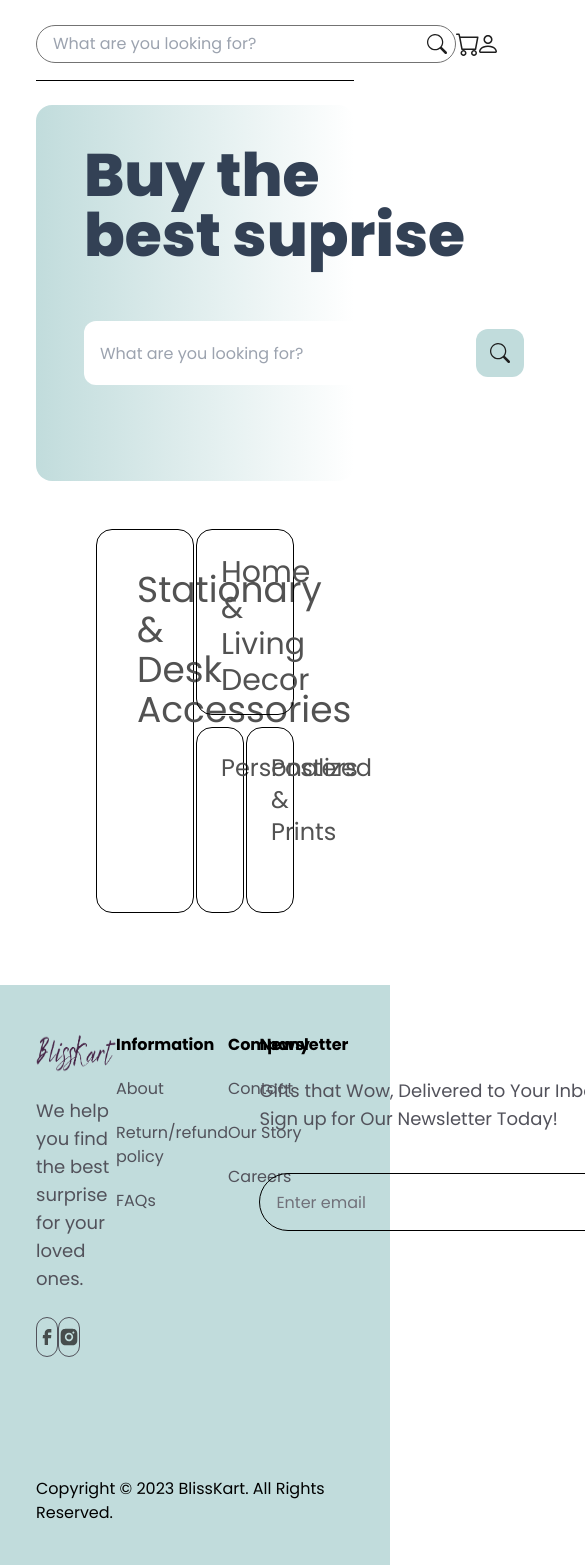
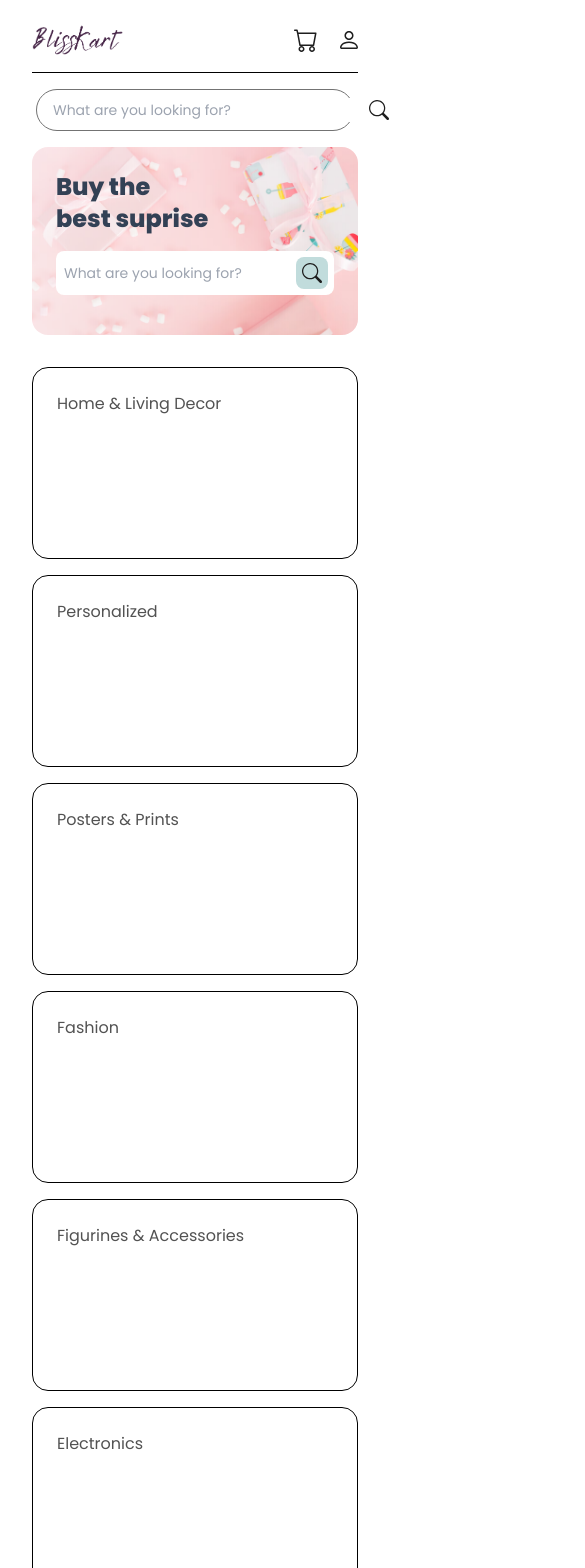
Before and after one commit to shayanbagchi/blisskart, a React (Create React App) app: page / in a window 390 px wide. Shown: the top 1568 px of the page, 585 px wide, since content can reach past the window. Built offline with nearby package versions, Linux system fonts and the light colour scheme.

Commit message:
Added responsive

```diff
--- a/src/components/catagories.component.jsx
+++ b/src/components/catagories.component.jsx
@@ -1,26 +1,40 @@
-import React from 'react'
+import React from "react";
 
 function Catagories() {
   return (
-    <div className='flex justify-between mx-24 my-6'>
-        <div className='flex w-[49.5%] h-[384px] border border-black rounded-2xl cursor-pointer hover:scale-[101%] transform transition-transform'>
-          <p className='m-10 text-neutral-600 text-4xl'>Stationary & <br/> Desk Accessories</p>
+    <div className="flex flex-col md:flex-row justify-between mx-8 md:mx-16 lg:mx-24 my-4">
+      {/* <div className='flex w-full md:w-[49%] lg:w-[49.5%] h-[192px] md:h-80 xl:h-[384px] border border-black rounded-2xl cursor-pointer hover:scale-[101%] transform transition-transform'>
+          <p className='m-6 text-neutral-600 md:text-xl xl:text-2xl'>Stationary & <br/> Desk Accessories</p>
+        </div> */}
+
+      <div className="flex flex-col justify-between w-full md:w-[49%] lg:w-[49.5%] md:h-80 xl:h-[384px]">
+        <div className="h-[192px] md:h-[156px] xl:h-[186px] mt-4 md:mt-0 border border-black rounded-2xl cursor-pointer hover:scale-[101%] transform transition-transform">
+          <p className="m-6 text-neutral-600">Home & Living Decor</p>
         </div>
-        <div className='flex flex-col justify-between w-[49.5%] h-[384px]'>
-            <div className='h-[186px] border border-black rounded-2xl cursor-pointer hover:scale-[101%] transform transition-transform'>
-              <p className='m-6 text-neutral-600 text-3xl'>Home & Living Decor</p>
-            </div>
-            <div className='flex justify-between h-[186px]'>
-                <div className='w-[49%] border border-black rounded-2xl cursor-pointer hover:scale-[102%] transform transition-transform'>
-                  <p className='m-6 text-neutral-600 text-2xl'>Personalized</p>
-                </div>
-                <div className='w-[49%] border border-black rounded-2xl cursor-pointer hover:scale-[102%] transform transition-transform'>
-                  <p className='m-6 text-neutral-600 text-2xl'>Posters & Prints</p>
-                </div>
-            </div>
+        <div className="flex flex-col md:flex-row justify-between">
+          <div className="w-full md:w-[48.5%] lg:w-[49%] h-[192px] md:h-[156px] xl:h-[186px] mt-4 md:mt-0 border border-black rounded-2xl cursor-pointer hover:scale-[102%] transform transition-transform">
+            <p className="m-6 text-neutral-600">Personalized</p>
+          </div>
+          <div className="w-full md:w-[48.5%] lg:w-[49%] h-[192px] md:h-[156px] xl:h-[186px] mt-4 md:mt-0 border border-black rounded-2xl cursor-pointer hover:scale-[102%] transform transition-transform">
+            <p className="m-6 text-neutral-600">Posters & Prints</p>
+          </div>
         </div>
+      </div>
+      <div className="flex flex-col justify-between w-full md:w-[49%] lg:w-[49.5%] md:h-80 xl:h-[384px]">
+        <div className="flex flex-col md:flex-row justify-between">
+          <div className="w-full md:w-[48.5%] lg:w-[49%] h-[192px] md:h-[156px] xl:h-[186px] mt-4 md:mt-0 border border-black rounded-2xl cursor-pointer hover:scale-[102%] transform transition-transform">
+            <p className="m-6 text-neutral-600">Fashion</p>
+          </div>
+          <div className="w-full md:w-[48.5%] lg:w-[49%] h-[192px] md:h-[156px] xl:h-[186px] mt-4 md:mt-0 border border-black rounded-2xl cursor-pointer hover:scale-[102%] transform transition-transform">
+            <p className="m-6 text-neutral-600">Figurines & Accessories</p>
+          </div>
+        </div>
+        <div className="h-[192px] md:h-[156px] xl:h-[186px] mt-4 md:mt-0 border border-black rounded-2xl cursor-pointer hover:scale-[101%] transform transition-transform">
+          <p className="m-6 text-neutral-600">Electronics</p>
+        </div>
+      </div>
     </div>
-  )
+  );
 }
 
-export default Catagories
+export default Catagories;
--- a/src/components/footer.component.jsx
+++ b/src/components/footer.component.jsx
@@ -5,64 +5,64 @@ import { ReactComponent as Instagram } from "../assets/ri_instagram.svg";
 
 function Footer() {
   return (
-    <>
-      <div className="flex px-9 md:px-24 mt-12 bg-magic">
-        <div className="flex flex-col w-[30%] pt-12">
+    <div className="px-8 md:px-16 xl:px-24 md:mt-4 bg-magic">
+      <div className="flex flex-col md:flex-row">
+        <div className="flex flex-col shrink-0 w-full md:w-[30%] pt-12">
           <div>
-            <img src={Logo} alt="Logo" className="h-10 w-auto" />
-            <p className="mt-6 text-lg text-zinc-600">
+            <img src={Logo} alt="Logo" className="h-8 md:h-10 w-auto" />
+            <p className="mt-6 text-sm xl:text-base text-zinc-600">
               We help you find the best <br /> surprise for your loved ones.
             </p>
           </div>
-          <div className="flex justify-between w-1/4 my-6">
-            <div className="flex items-center justify-center w-10 h-10 border border-zinc-600 rounded-full cursor-pointer hover:scale-[105%] transform transition-transform">
+          <div className="flex mt-6 mb-2">
+            <div className="flex items-center justify-center w-8 h-8 md:w-9 md:h-9 xl:w-10 xl:h-10 mr-4 md:mr-6 border border-zinc-600 rounded-full cursor-pointer hover:scale-[105%] transform transition-transform">
               <Facebook />
             </div>
-            <div className="flex items-center justify-center w-10 h-10 border border-zinc-600 rounded-full cursor-pointer hover:scale-[105%] transform transition-transform">
+            <div className="flex items-center justify-center w-8 h-8 md:w-9 md:h-9 xl:w-10 xl:h-10 border border-zinc-600 rounded-full cursor-pointer hover:scale-[105%] transform transition-transform">
               <Instagram />
             </div>
           </div>
         </div>
-        <div className="flex justify-around w-[30%] pt-12">
-          <div className="flex flex-col">
-            <p className="font-bold">Information</p>
-            <p className="mt-5 text-zinc-600 cursor-pointer hover:text-zinc-800">About</p>
-            <p className="mt-5 text-zinc-600 cursor-pointer hover:text-zinc-800">Return/refund policy</p>
-            <p className="mt-5 text-zinc-600 cursor-pointer hover:text-zinc-800">FAQs</p>
+        <div className="flex flex-col xl:flex-row xl:justify-evenly shrink-0 w-full md:w-[30%] md:px-6 lg:px-10 xl:px-0 ">
+          <div className="flex flex-col mt-6 md:mt-12">
+            <p className="font-bold text-sm xl:text-base">Information</p>
+            <p className="mt-2 text-sm xl:text-base text-zinc-600 cursor-pointer hover:text-zinc-800">About</p>
+            <p className="mt-2 text-sm xl:text-base text-zinc-600 cursor-pointer hover:text-zinc-800">Return/refund policy</p>
+            <p className="mt-2 text-sm xl:text-base text-zinc-600 cursor-pointer hover:text-zinc-800">FAQs</p>
           </div>
-          <div className="flex flex-col">
-            <p className="font-bold">Company</p>
-            <p className="mt-5 text-zinc-600 cursor-pointer hover:text-zinc-800">Contact</p>
-            <p className="mt-5 text-zinc-600 cursor-pointer hover:text-zinc-800">Our Story</p>
-            <p className="mt-5 text-zinc-600 cursor-pointer hover:text-zinc-800">Careers</p>
+          <div className="flex flex-col mt-6 md:mt-12">
+            <p className="font-bold text-sm xl:text-base">Company</p>
+            <p className="mt-2 text-sm xl:text-base text-zinc-600 cursor-pointer hover:text-zinc-800">Contact</p>
+            <p className="mt-2 text-sm xl:text-base text-zinc-600 cursor-pointer hover:text-zinc-800">Our Story</p>
+            <p className="mt-2 text-sm xl:text-base text-zinc-600 cursor-pointer hover:text-zinc-800">Careers</p>
           </div>
         </div>
-        <div className="flex flex-col pl-12 pt-12">
+        <div className="flex flex-col w-full md:w-[40%] mt-6 md:mt-12 xl:pl-6">
           <div className="flex flex-col">
-            <p className="font-bold">Newsletter</p>
-            <p className="pt-5 text-lg text-zinc-600">
-              Gifts that Wow, Delivered to Your Inbox: <br /> Sign up for Our
+            <p className="font-bold text-sm xl:text-base">Newsletter</p>
+            <p className="mt-6 text-sm xl:text-base text-zinc-600">
+              Gifts that is Wow, Delivered to Your Inbox: <br /> Sign up for Our
               Newsletter Today!
             </p>
           </div>
-          <div className="flex items-center mt-10 border border-black rounded-full focus-within:scale-[101%] transform transition-transform">
+          <div className="flex justify-between items-center sm:w-1/2 md:w-full mt-6 border border-black rounded-full focus-within:scale-[101%] transform transition-transform">
             <input
-              className="appearance-none w-[366px] h-12 ml-4 bg-transparent placeholder:text-zinc-500 focus:outline-none placeholder:text-base"
+              className="appearance-none w-[60%] h-8 xl:h-10 ml-4 bg-transparent placeholder:text-zinc-500 focus:outline-none placeholder:text-sm xl:placeholder:text-base"
               type="text"
               placeholder="Enter email"
             />
-            <button className="flex justify-center items-center h-12 m-1 p-4 bg-neutral-100 border border-slate-500 rounded-full cursor-pointer hover:scale-[102%] transform transition-transform">
+            <button className="flex justify-center items-center h-8 xl:h-10 m-[2px] xl:m-1 p-2 xl:p-4 text-xs xl:text-sm bg-neutral-100 border border-slate-500 rounded-full cursor-pointer hover:scale-[102%] transform transition-transform">
               Subscribe
             </button>
           </div>
         </div>
       </div>
-      <div>
-        <p className="px-9 md:px-24 pt-24 pb-10 bg-magic">
-          Copyright © 2023 BlissKart. All Rights Reserved.
+      <div className="px-8 md:px-16 xl:px-24 pt-8 md:pt-20 pb-10 bg-magic">
+        <p className="text-center text-zinc-600">
+          &copy; 2023 BlissKart. All Rights Reserved.
         </p>
       </div>
-    </>
+    </div>
   );
 }
 
--- a/src/components/navbar.components.jsx
+++ b/src/components/navbar.components.jsx
@@ -7,21 +7,21 @@ import { ReactComponent as ProfileIcon } from "../assets/profile_icon.svg";
 function NavBar() {
   return (
     <>
-      <div className="flex justify-between items-center mx-9 md:mx-24 mt-6 mb-4">
+      <div className="flex justify-between items-center mx-8 md:mx-16 lg:mx-24 mt-6 mb-4">
         <span className="font-logo text-3xl">
-          <img src={Logo} alt="BlissKart" className="h-10" />
+          <img src={Logo} alt="BlissKart" className="h-8 lg:h-10" />
         </span>
-        <div className="flex items-center border border-neutral-500 rounded-3xl focus-within:border-black focus-within:scale-[101%] transform transition-transform">
+        <div className="hidden sm:flex items-center border border-neutral-500 rounded-3xl focus-within:border-black focus-within:scale-[101%] transform transition-transform">
           <input
-            className="appearance-none w-[366px] ml-4 focus:outline-none placeholder:text-base"
+            className="appearance-none sm:w-[320px] lg:w-[384px] ml-4 focus:outline-none placeholder:text-sm md:placeholder:text-base"
             type="text"
             placeholder="What are you looking for?"
           />
-          <span className="flex justify-center items-center w-9 h-9 cursor-pointer">
+          <span className="flex justify-center items-center w-8 h-8 my-1 mr-2 cursor-pointer">
             <SearchIcon />
           </span>
         </div>
-        <div className="h-full flex justify-between items-center w-20">
+        <div className="h-full flex justify-between items-center w-16 md:w-20">
           <span className="cursor-pointer">
             <CartIcon />
           </span>
@@ -30,7 +30,17 @@ function NavBar() {
           </span>
         </div>
       </div>
-      <div className="mx-9 md:mx-24 border-b border-black"></div>
+      <div className="mx-8 md:mx-16 lg:mx-24 border-b border-black"></div>
+      <div className="flex sm:hidden justify-between items-center mx-9 my-4 border border-neutral-500 rounded-3xl focus-within:border-black focus-within:scale-[101%] transform transition-transform">
+        <input
+          className="appearance-none sm:w-[320px] lg:w-[384px] ml-4 focus:outline-none placeholder:text-sm md:placeholder:text-base"
+          type="text"
+          placeholder="What are you looking for?"
+        />
+        <span className="flex justify-center items-center w-6 h-6 my-2 mr-3 cursor-pointer">
+          <SearchIcon />
+        </span>
+      </div>
     </>
   );
 }
--- a/src/components/search.component.jsx
+++ b/src/components/search.component.jsx
@@ -1,28 +1,25 @@
 import React from "react";
 import { ReactComponent as SearchIcon } from "../assets/search_icon.svg";
-import heroimg from "../assets/hero_img.png";
 
 function SearchHero() {
   return (
-    <div className="flex mx-9 md:mx-24 my-6 bg-gradient-to-r from-magic to-transparent rounded-2xl">
-      <div className="flex flex-col justify-center mx-12 my-10">
-        <p className="text-6xl text-slate-700 font-extrabold">
-          Buy the <br /> best suprise
+    <div className="flex mx-8 md:mx-16 lg:mx-24 md:mt-4 bg-[url('/src/assets/sm_hero_img.png')] bg-cover lg:bg-gradient-to-r from-magic to-transparent rounded-2xl">
+      <div className="flex flex-col justify-center w-full mx-6 md:mx-0 md:ml-12 my-6 md:my-20">
+        <p className="text-2xl md:text-4xl xl:text-6xl text-slate-700 font-extrabold">
+          Buy the <br/> best suprise
         </p>
-        <div className="flex justify-between items-center w-[448px] h-16 my-14 bg-white rounded-xl focus-within:scale-[101%] transform transition-transform">
+        <div className="flex justify-between items-center w-full md:w-[448px] md:h-16 my-4 md:my-8 xl:my-12 bg-white rounded-lg md:rounded-xl focus-within:scale-[101%] transform transition-transform">
           <input
-            className="appearance-none w-[366px] h-10 ml-4 focus:outline-none placeholder:text-base"
+            className="appearance-none w-4/5 md:w-[366px] md:h-10 ml-2 sm:ml-4 focus:outline-none placeholder:text-sm md:placeholder:text-base"
             type="text"
             placeholder="What are you looking for?"
           />
-          <span className="flex justify-center items-center w-12 h-12 m-2 bg-magic rounded-xl cursor-pointer">
-            <SearchIcon/>
+          <span className="flex justify-center items-center w-8 md:w-12 h-8 md:h-12 m-[6px] md:m-2 bg-magic rounded-lg md:rounded-xl cursor-pointer">
+            <SearchIcon className="w-5 md:w-6 h-5 md:h-6"/>
           </span>
         </div>
       </div>
-      <div className="w-full bg-cover">
-        <img src={heroimg} alt="Gift" className="w-full bg-cover rounded-r-2xl"/>
-      </div>
+      <div className="hidden lg:block w-full bg-[url('/src/assets/hero_img.png')] bg-cover rounded-r-2xl" />
     </div>
   );
 }
```
Also changed, not shown: src/assets/sm_hero_img.png (added), 1 other file (tests, documents, lock files or other folders).
